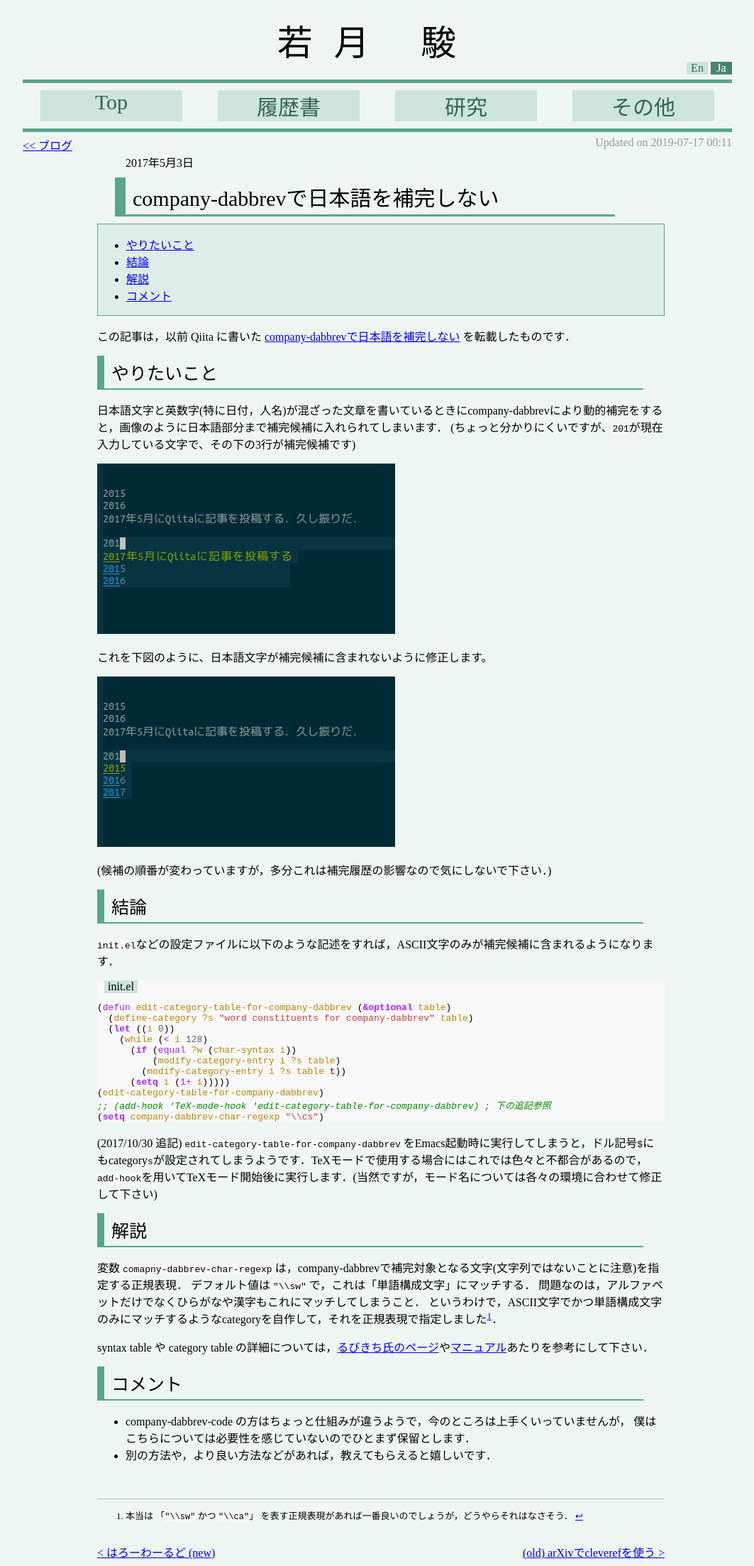
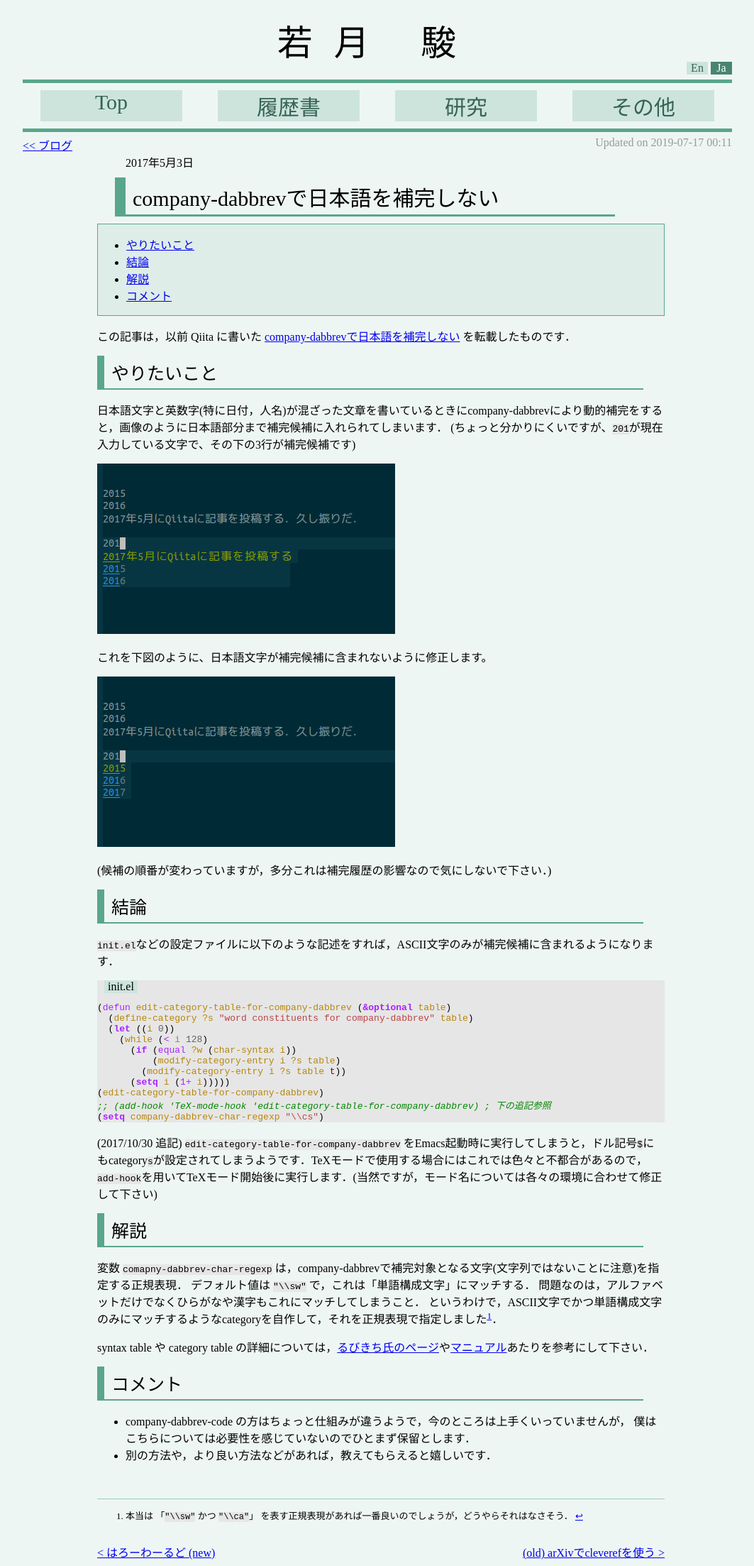
Before and after one commit to shwaka/homepage, a Jekyll site: the page built from jekyll/_posts/2017-05-03-company-dabbrev-japanese.md, in a window 1280 px wide. Shown: the whole page at 71% size, without its empty margins (108-1171 px from the left). Built offline with Jekyll 4.4.1, drawn with Linux system fonts in a browser that asks for light colours; the table of contents is made by our own code.

Commit message:
improve css

```diff
--- a/jekyll/_sass/palette.scss
+++ b/jekyll/_sass/palette.scss
@@ -23,5 +23,5 @@ $unimportant-color: lighten($text-color, 10%);
 
 
 // (inline) code blocks
-$inline-codeblock-background: hsl(0, 0%, 95%);
+$codeblock-background: hsl(0, 0%, 90%);
 $codeblock-filename-background: lighten($base-color, 35%);
--- a/jekyll/assets/css/mystyle.scss
+++ b/jekyll/assets/css/mystyle.scss
@@ -178,11 +178,6 @@ div#access_counter{
   }
 }
 
-// inline code block
-.highlighter-rouge{
-  background-color: $inline-codeblock-background;
-}
-
 .articles-table, .talks-table{
   border-collapse: collapse;
   td, th{
--- a/jekyll/assets/css/syntax-highlighting.scss
+++ b/jekyll/assets/css/syntax-highlighting.scss
@@ -2,11 +2,15 @@
 ---
 
 @import "pygments/emacs.scss";
+
+@import "palette.scss";
+.highlight{
+  background: $codeblock-background;
+}
 .highlighter-rouge{
   @extend .highlight;           // inline code block にも背景色を適用する
 }
 
-@import "palette.scss";
 .named-block-filename{
   background-color: $codeblock-filename-background;
   display: inline-block;
```
